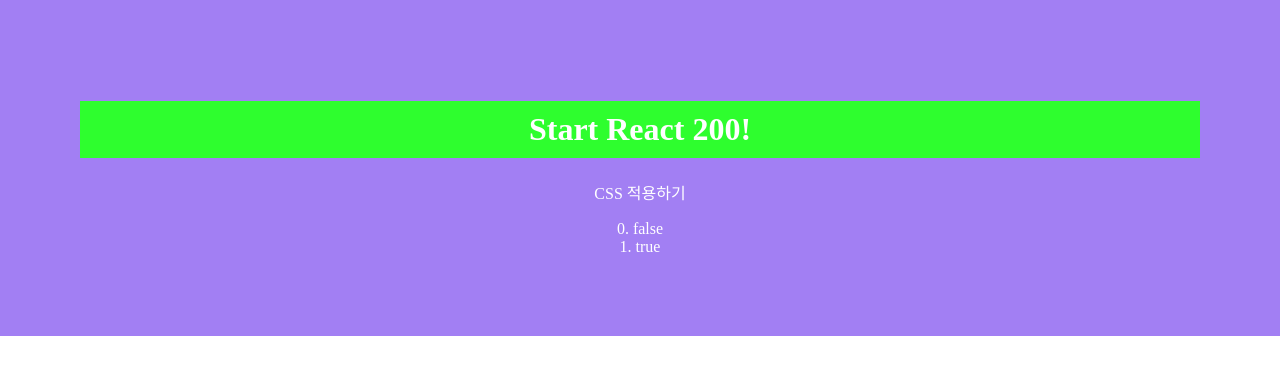
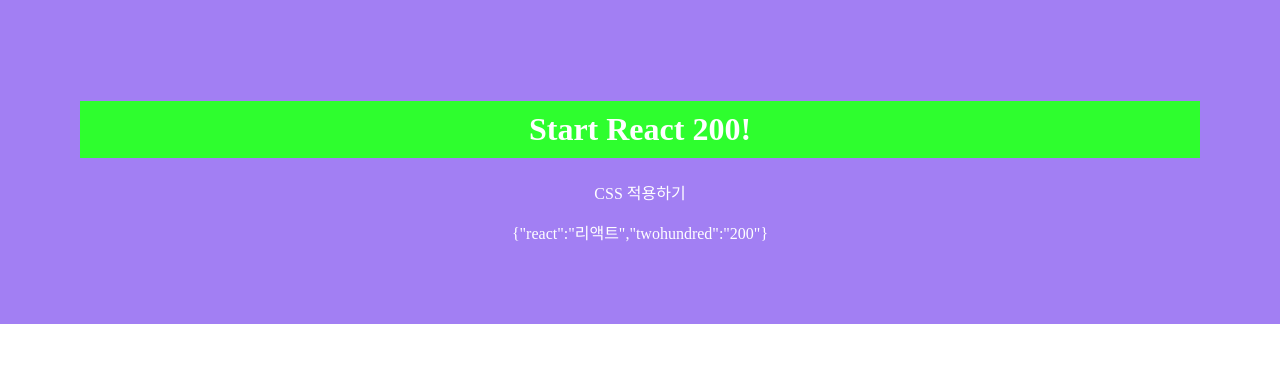
Before and after one commit to anityche/react, a React (Create React App) app in the folder client/: page / in a window 1280 px wide. Shown: the top 374 px of the page. Built offline with nearby package versions, Linux system fonts and the light colour scheme.

Commit message:
props 객체형 사용 방법의 이해

```diff
--- a/client/src/App.js
+++ b/client/src/App.js
@@ -14,7 +14,8 @@
 // import R016_Jquery from './component/R016_Jquery';
 // import R017_Props from './component/R017_Props';
 // import R018_PropsDatatype from './component/R018_PropsDatatype';
-import R019_PropsBoolean from './component/R019_PropsBoolean';
+// import R019_PropsBoolean from './component/R019_PropsBoolean';
+import R020_PropsObject from './component/R020_PropsObject';
 
 function App() {
   return (
@@ -42,8 +43,9 @@
         ObjectJson={{react:"리액트", twohundred:"200"}}
         Function={console.log("FunctionProps: function!")}
         /> */}
-        <R019_PropsBoolean BooleanTrueFalse={false}/>
-        <R019_PropsBoolean BooleanTrueFalse/> {/* default: true */}
+        {/* <R019_PropsBoolean BooleanTrueFalse={false}/>
+        <R019_PropsBoolean BooleanTrueFalse/> */}
+        <R020_PropsObject ObjectJson={{react:"리액트", twohundred:"200"}} />
     </div>
   );
 }
--- /dev/null
+++ b/client/src/component/R020_PropsObject.js
@@ -0,0 +1,28 @@
+import React, {Component} from "react";
+import datatype from 'prop-types';
+
+/**
+ * props 객체형 사용 방법의 이해
+ */
+class R020_PropsObject extends Component {
+
+	render(){
+		let {
+			ObjectJson
+		} = this.props
+		return (
+			<div style={{padding: "0px"}}>
+				{JSON.stringify(ObjectJson)}
+			</div>
+		)
+	}
+}
+
+R020_PropsObject.propTypes= {
+	ObjectJson: datatype.shape({
+		react: datatype.string,
+		twohundred: datatype.number,
+	})
+}
+
+export default R020_PropsObject;
```
